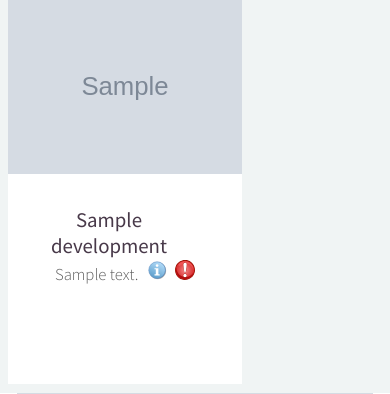
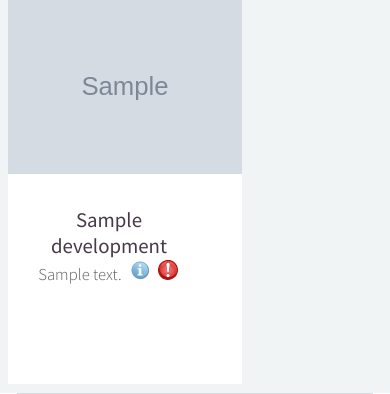
Before and after one commit to Avetris/WebPage, a Django app: template avtdev/templates/avtdev/index.html in a window 390 px wide. Shown: the part 631-1025 px from the top of the page. Run offline with Django 3.2, Linux system fonts and the light colour scheme; tables that the repository leaves empty hold one stand-in row (values such as "Sample post"); the template is opened without the code that fills it: values that come from a table or form of the project are taken from there, most other values are stand-ins (such as "Sample title", 1, 10 or a date in 2020); grey boxes marked "Sample" are stand-in pictures.

Commit message:
developments width fixed

```diff
--- a/WebPage/settings.py
+++ b/WebPage/settings.py
@@ -27,8 +27,8 @@ if 'DJANGO_DEBUG' in os.environ:
     DEBUG = os.environ['DJANGO_DEBUG'].lower() == 'true'
 else:
     DEBUG = True
+
 ALLOWED_HOSTS = ['*']
-
 
 
 # Application definition
@@ -140,7 +140,7 @@ USE_TZ = True
 # Static files (CSS, JavaScript, Images)
 # https://docs.djangoproject.com/en/3.0/howto/static-files/
 
+STATIC_URL = '/static/'
 STATIC_ROOT = os.path.join(BASE_DIR, 'static/')
 MEDIA_ROOT = os.path.join(BASE_DIR, 'media/')
-STATIC_URL = '/static/'
 MEDIA_URL = '/media/'
--- a/avtdev/models.py
+++ b/avtdev/models.py
@@ -12,7 +12,7 @@ URL_TYPES = [
 ]
 
 def change_filename(instance, filename):
-    ext = filename.split('.')[-1]
+    ext = filename.split('.')[-1].lower()
     return 'developments/{}{}'.format(instance.name, '.'+ext)
 
 class Url(models.Model):
--- a/avtdev/static/avtdev/css/main.css
+++ b/avtdev/static/avtdev/css/main.css
@@ -2698,6 +2698,7 @@ input, select, textarea {
 
 			.carousel article p {
 				text-align: center;
+				width: 15em;
 			}
 
 /* Wide */
@@ -2726,6 +2727,10 @@ input, select, textarea {
 					margin: 0 1.25em 0 0;
 				}
 
+				.carousel article p{
+					width: 15em;
+				}
+
 	}
 
 /* Normal */
@@ -2811,6 +2816,10 @@ input, select, textarea {
 				.carousel article {
 					width: 18em;
 					margin: 0 1em 0 0;
+				}
+
+				.carousel article p{
+					width: 15em;
 				}
 
 	}
@@ -3040,6 +3049,10 @@ input, select, textarea {
 					.carousel article .image {
 						margin-bottom: 2em;
 					}
+
+				.carousel article p {
+					width: 10em;
+				}
 
 	}
 
```
